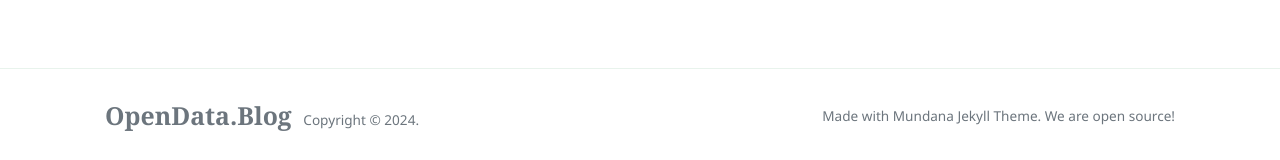
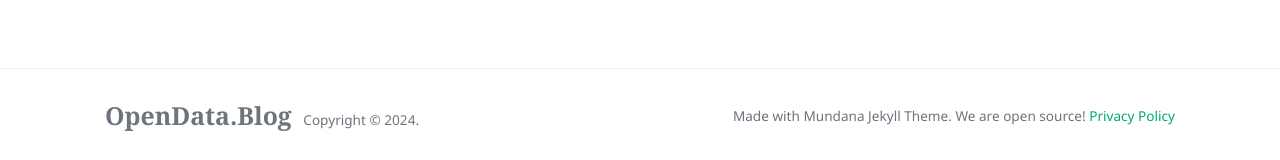
Before and after one commit to victorjohnsonk/victorjohnsonblog.github.io, a Jekyll site: the page built from index.html, in a window 1280 px wide and 900 px high, scrolled down 2784 px. Shown: the part 737-897 px from the top of the window. Built offline with Jekyll 4.4.1, drawn with Linux system fonts in a browser that asks for light colours; nearby versions of some CDN libraries; the list of posts is cut into pages by our own code.

Commit message:
Update default.html

```diff
--- a/_layouts/default.html
+++ b/_layouts/default.html
@@ -83,7 +83,7 @@
 
             </div>
             <div>
-                Made with Mundana Jekyll Theme. We are open source!
+                Made with Mundana Jekyll Theme. We are open source! <a href="/privacy-policy">Privacy Policy</a>
             </div>
         </div>
         </div>
```
